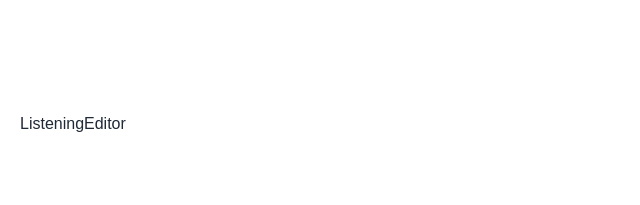
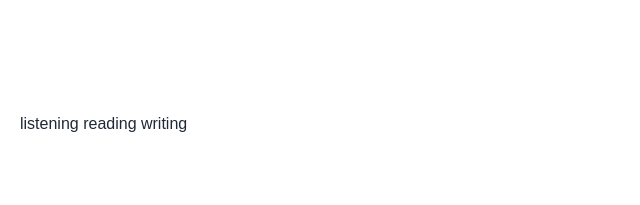
Before and after one commit to yaxyobekuz/ielts-mock-frontend, a React (Vite) app: page / in a window 1280 px wide. Shown: the top 205 px of the page, without its empty margins (0-640 px from the left). Built offline with nearby package versions, Linux system fonts and the light colour scheme.

Commit message:
Add Reading & Writing page links

```diff
--- a/src/pages/Home.jsx
+++ b/src/pages/Home.jsx
@@ -4,8 +4,9 @@ const Home = () => {
   return (
     <div className="py-28">
       <div className="container">
-        <Link to="/listening/listening-id/1/1">Listening</Link>
-        <Link to="/editor">Editor</Link>
+        <Link to="/tests/test/testId/module/listening/1/1">listening </Link>
+        <Link to="/tests/test/testId/module/reading/1/1">reading </Link>
+        <Link to="/tests/test/testId/module/writing/1/1">writing</Link>
       </div>
     </div>
   );
```
